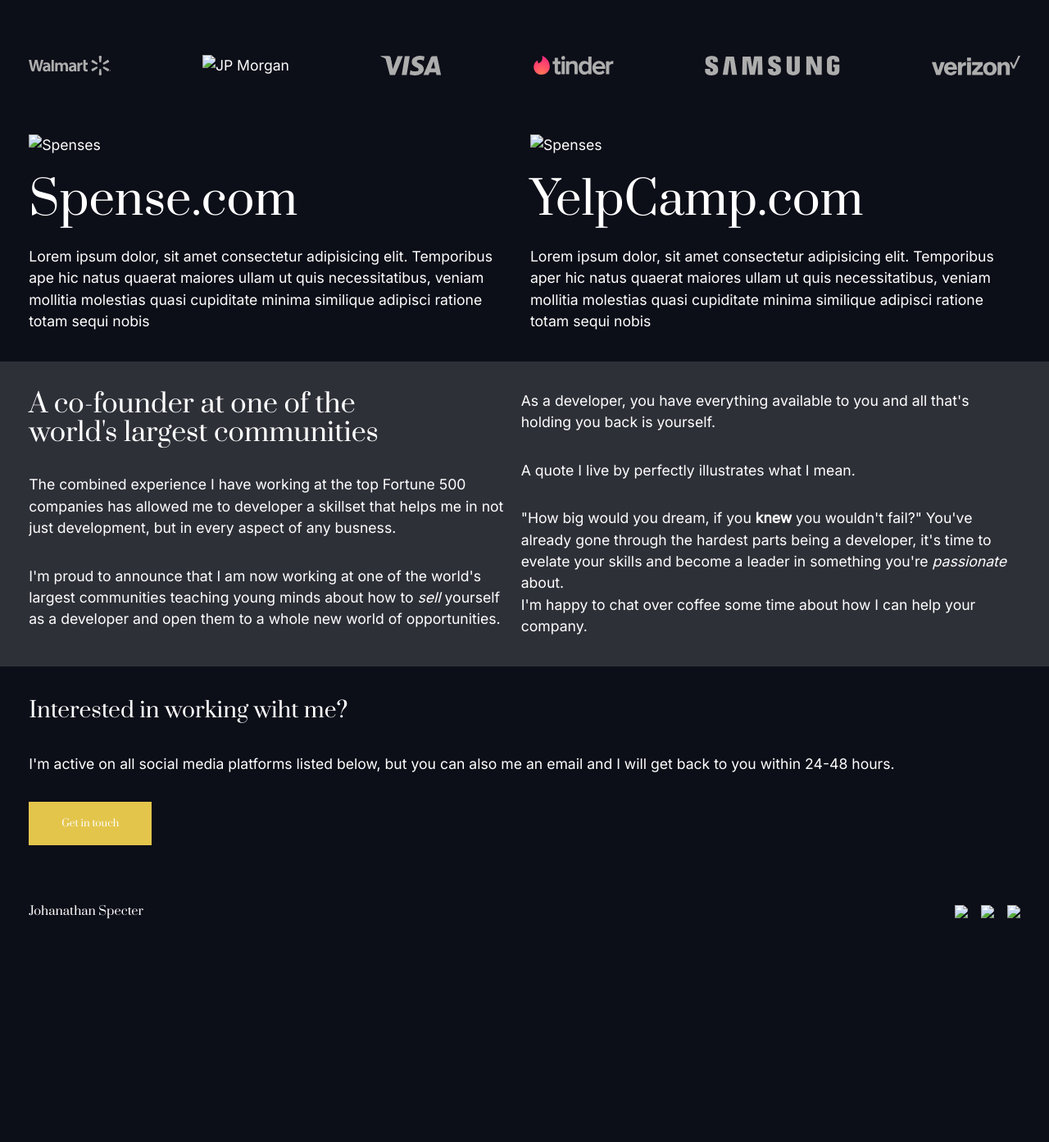
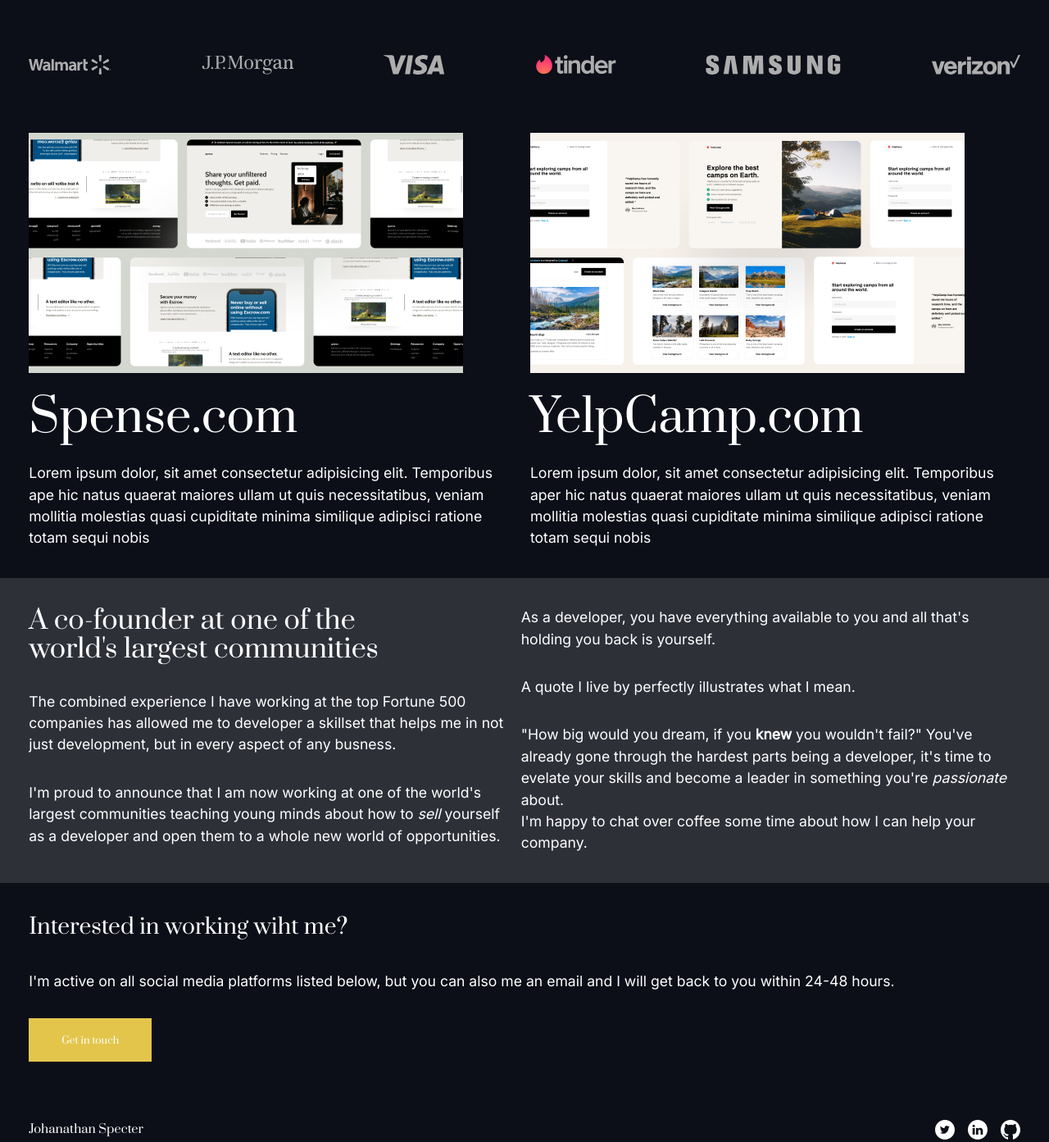
Before and after one commit to iamsakib009/developer-portfolio, a plain HTML site: page index.html in a window 1280 px wide. Shown: the part 439-1832 px from the top of the page at 82% size. Before the commit the page ends 1598 px from the top, so only its background shows below. Drawn offline with Linux system fonts and the light colour scheme.

Commit message:
complete task

```diff
--- a/index.html
+++ b/index.html
@@ -13,7 +13,7 @@
       href="https://fonts.googleapis.com/css?family=Inter"
       rel="stylesheet"
     />
-    <link rel="stylesheet" href="../Assets/css/style.css" />
+   <link rel="stylesheet" href="./assets/css/style.css">
     <title>Developer Portfolio</title>
   </head>
   <body>
@@ -53,7 +53,7 @@
     <section class="container">
       <div class="logos flex">
         <img src="../Assets/Logos/Walmart.svg" alt="Walmart" />
-        <img src="../Assets/Logos/JP Morgan.svg" alt="JP Morgan" />
+        <img src="../Assets/Logos/JP.Morgan.svg" alt="JP Morgan" />
         <img src="../Assets/Logos/Visa.svg" alt="Walmart" />
         <img src="../Assets/Logos/Tinder.svg" alt="Walmart" />
         <img src="../Assets/Logos/Samsung.svg" alt="Walmart" />
@@ -63,7 +63,7 @@
     <section class="container">
       <div class="flex">
         <div class="spenseYelp">
-          <img src="./Spense.png" alt="Spenses" />
+          <img src="./assets/Spense.png" alt="Spenses" />
           <h1 class="fs-700 spense-title ff-prata">Spense.com</h1>
           <p class="fs-400 lettr-spacing-2">
             Lorem ipsum dolor, sit amet consectetur adipisicing elit. Temporibus
@@ -73,7 +73,7 @@
           </p>
         </div>
         <div class="spenseYelp">
-          <img src="./YelpCamp.png" alt="Spenses" />
+          <img src="./assets/YelpCamp.png" alt="Spenses" />
           <h1 class="fs-700 yelp-title ff-prata">YelpCamp.com</h1>
           <p class="lettr-spacing-2">
             Lorem ipsum dolor, sit amet consectetur adipisicing elit. Temporibus
@@ -143,9 +143,9 @@
     <section class="container flex align">
         <h5 class="ff-prata">Johanathan Specter</h5>
         <div class="flex">
-            <a href="#twitter"><img src="../Assets/Social Icons/Github.svg"></a>
-            <a href="#linkedIn"><img src="..\Assets\Social Icons\linkedin.svg"></a>
-            <a href="#linkedIn"><img src="..\Assets\Social Icons\linkedin.svg"></a>
+            <a href="#twitter"><img src="./assets/social-icons/Twitter.svg"></a>
+            <a href="#linkedIn"><img src="./assets/social-icons/LinkedIn.svg"></a>
+            <a href="#linkedIn"><img src="./assets/social-icons/Github.svg"></a>
         </div>
     </section>
   </body>
```
